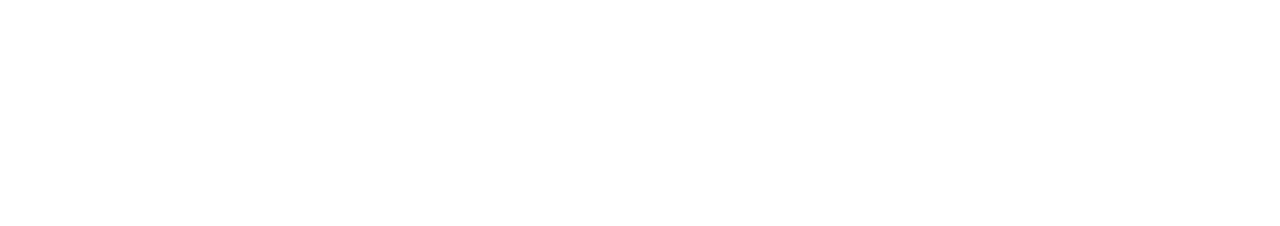
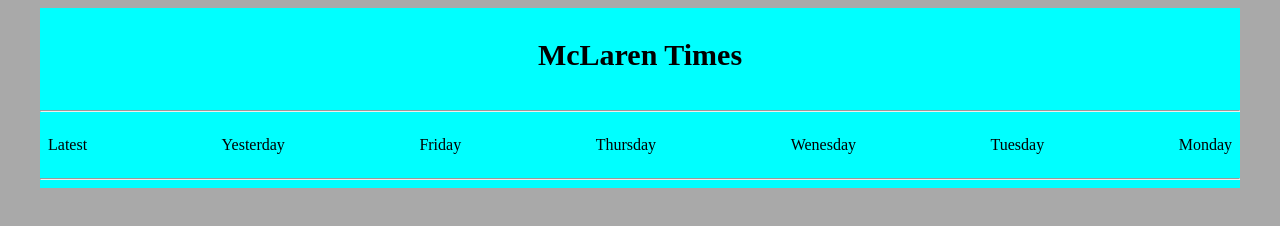
Before and after one commit to kapiljhajhria/hackerTimes_web, a plain HTML site: page index.html in a window 1280 px wide. Drawn offline with Linux system fonts and the light colour scheme.

Commit message:
initial website name and menu skelton done

```diff
--- a/index.html
+++ b/index.html
@@ -2,9 +2,49 @@
 <html lang="en">
 <head>
     <meta charset="UTF-8">
-    <title>Title</title>
+    <title>McLaren Times</title>
+    <link rel="stylesheet" href="styles.css">
 </head>
-<body>
+<body class="main-body">
+    <div class="all-content-container">
+        <div class="website-name">
+            <p>McLaren Times</p>
+        </div>
+
+        <hr>
+        <div class="days-menu">
+            <p>Latest</p>
+            <p>Yesterday</p>
+            <p>Friday</p>
+            <p>Thursday</p>
+            <p>Wenesday</p>
+            <p>Tuesday</p>
+            <p>Monday</p>
+        </div>
+        <hr>
+
+        <div class="news-container">
+            <div class="news-section1">
+                <div class="news-section1-popularnews">
+
+                </div>
+
+                <div class="news-section1-othernews">
+
+                </div>
+            </div>
+
+            <div class="news-section2">
+
+            </div>
+
+            <div class="news-section3">
+
+            </div>
+
+
+        </div>
+    </div>
 
 </body>
 </html>
--- a/styles.css
+++ b/styles.css
@@ -0,0 +1,26 @@
+.main-body{
+    background-color: darkgrey;
+    display: flex;
+    justify-content: center;
+}
+
+.all-content-container{
+    justify-content: center;
+    width: 1200px;
+    background-color: aqua;
+}
+
+.website-name{
+    display: flex;
+    justify-content: center;
+    font-size: 30px;
+    font-weight: bolder;
+}
+
+
+.days-menu{
+    display: flex;
+    flex-direction: row;
+    justify-content: space-between;
+    margin: 8px;
+}
```
